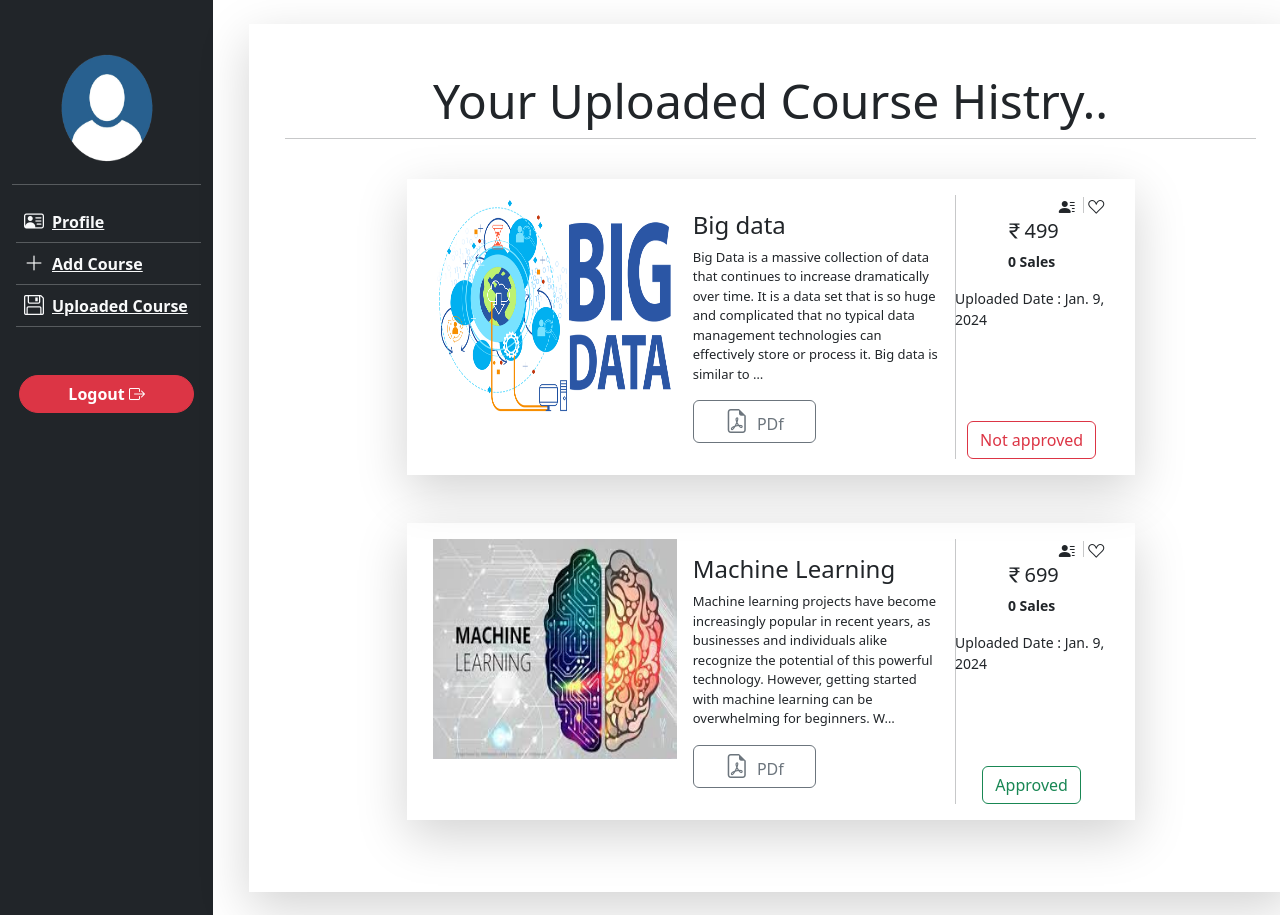
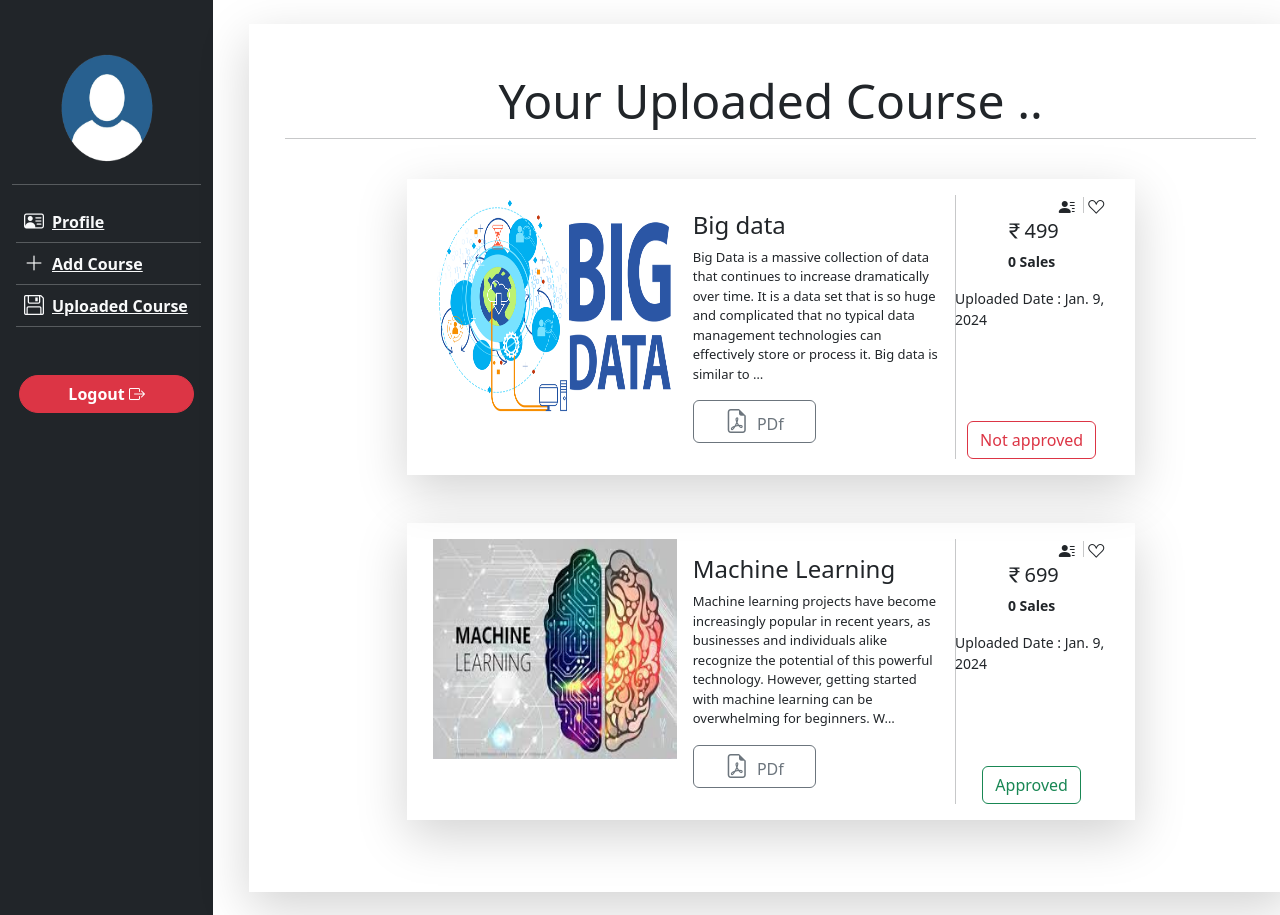
Before and after one commit to krishnalodhi789/CourseBazzar, a Django app: template templates/uploadedcourses.html in a window 1280 px wide. Shown: the part 56-971 px from the top of the page. Run offline with Django 4.2, Linux system fonts and the light colour scheme; the template is opened without the code that fills it: values that come from a table or form of the project are taken from there, others are empty; data comes from the database, SQL or seed files in the repository.

Commit message:
check update

```diff
--- a/templates/uploadedcourses.html
+++ b/templates/uploadedcourses.html
@@ -8,7 +8,7 @@
     <div class="col-10">
       <div class="container shadow-lg m-4 p-5">
         <div class="row">
-          <h1 class="display-5 text-center"> Your Uploaded Course Histry..</h1>
+          <h1 class="display-5 text-center"> Your Uploaded Course ..</h1>
           <hr>
         </div>
         {% for course in courses %}
```
